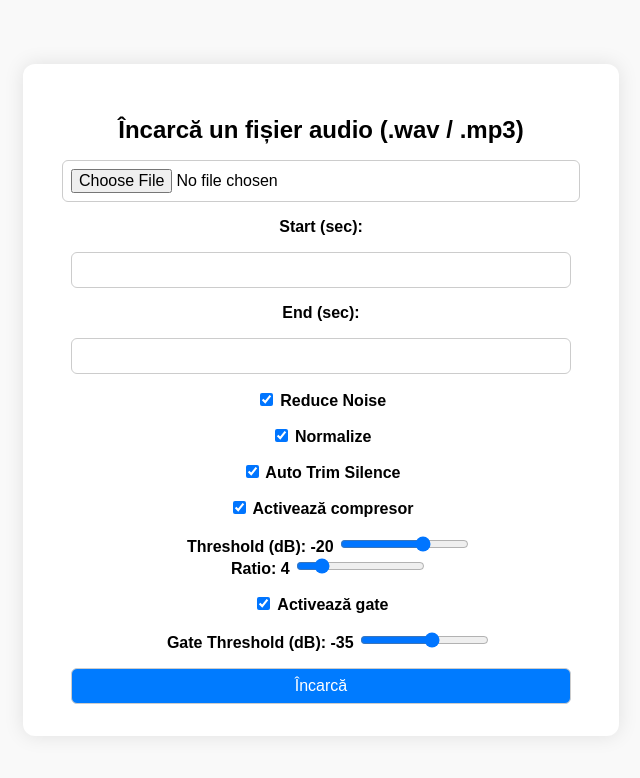
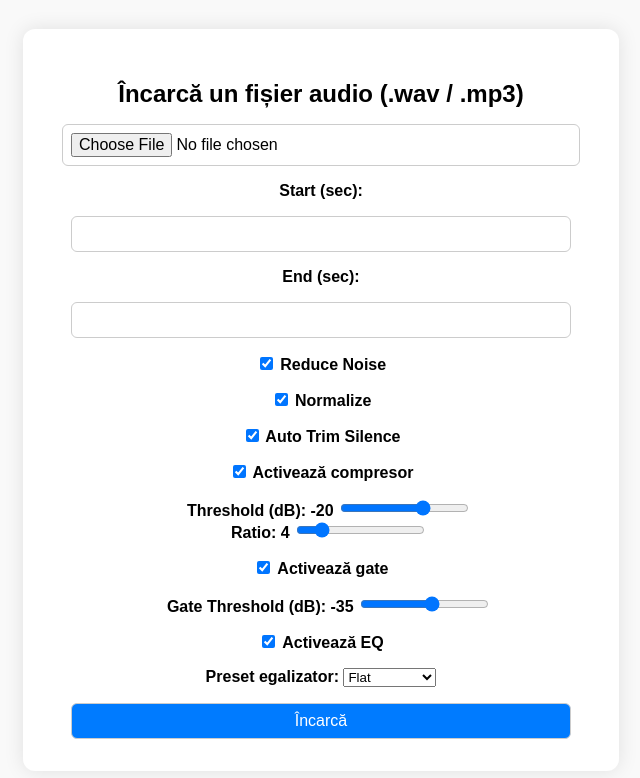
Before and after one commit to TristanUPT/speech, a Flask app: page / in a window 1280 px wide. Shown: the top 778 px of the page, without its empty margins (319-959 px from the left). Run offline with Flask 3, Linux system fonts and the light colour scheme.

Commit message:
in sfarsit merge eq 6 12

```diff
--- a/app.py
+++ b/app.py
@@ -4,7 +4,7 @@ import os
 from werkzeug.utils import secure_filename
 from shutil import copyfile
 from audio_segment import AudioSegment
-from audio_effects import reduce_noise, normalize_audio, auto_trim_silence, manual_trim, compress_audio, apply_gate
+from audio_effects import reduce_noise, normalize_audio, auto_trim_silence, manual_trim, compress_audio, apply_gate, apply_eq
 
 app = Flask(__name__)
 
@@ -50,7 +50,8 @@ def upload_file():
             'use_normalize' in request.form or
             'use_auto_trim' in request.form or
             'use_compressor' in request.form or
-            'use_gate' in request.form
+            'use_gate' in request.form or
+            'use_eq' in request.form
         )
         if not effects_selected:
             error_message = "Please select at least one effect."
@@ -108,6 +109,16 @@ def upload_file():
         if use_gate:
             data = apply_gate(data, threshold_db=gate_threshold_db)
 
+        # ...after gate logic...
+        use_eq = 'use_eq' in request.form
+        if use_eq:
+            eq_preset = request.form.get('eq_preset', 'flat')
+            print(f"EQ preset selectat: {eq_preset}")
+            data = apply_eq(data, sample_rate=rate, preset=eq_preset)
+            print("EQ output min/max:", data.min(), data.max(), "dtype:", data.dtype)
+        else:
+            print("EQ nu este activat.")
+# ...continue with print('Durată audio (sec):', audio_duration_sec)...
 
         print('Durată audio (sec):', audio_duration_sec)
         print('Dimensiune date audio:', data.shape)
--- a/templates/index.html
+++ b/templates/index.html
@@ -126,6 +126,19 @@
   </label>
 </div>
 
+<div>
+  <label><input type="checkbox" name="use_eq" checked> Activează EQ</label>
+</div>
+
+<div>
+  <label for="eq_preset">Preset egalizator:</label>
+  <select name="eq_preset" id="eq_preset">
+    <option value="flat">Flat</option>
+    <option value="vocal">Vocal Boost</option>
+    <option value="broadcast">Broadcast</option>
+  </select>
+</div>
+
 <input type="submit" value="Încarcă">
         </form>
     </div>
```
Also changed, not shown: audio_effects.py (+38 -0 lines), 6 other files.
